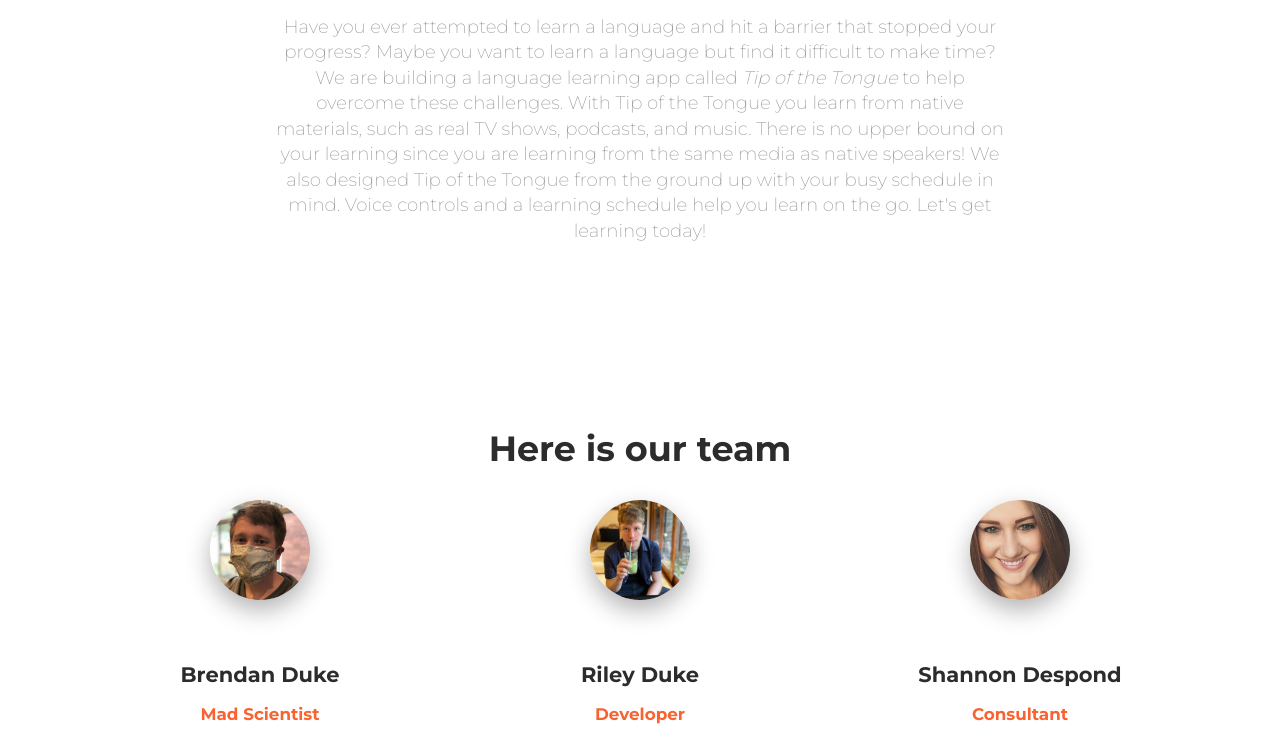
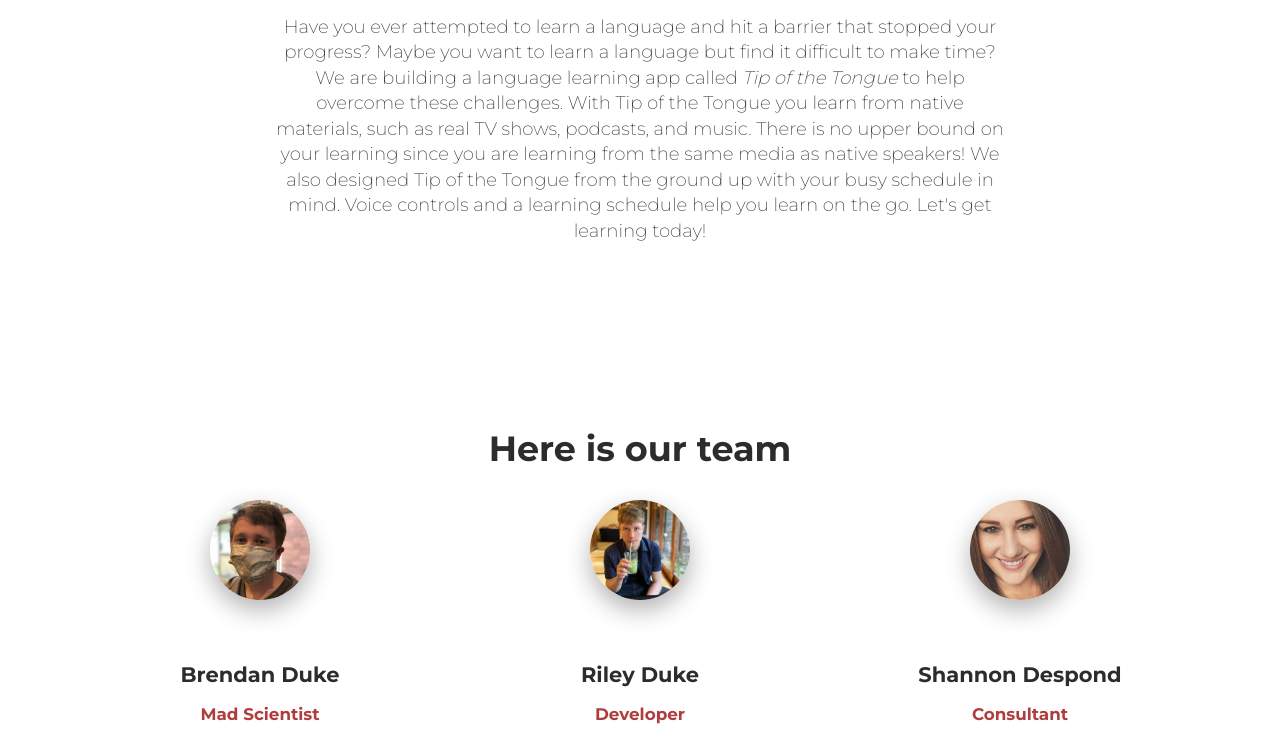
Before and after one commit to dukebw/tip-of-the-tongue, a website: page index.html in a window 1280 px wide. Shown: the part 638-1379 px from the top of the page. Drawn offline with Linux system fonts and the light colour scheme; some packages are replaced by stand-ins of ours.

Commit message:
Primary and description colour changes

```diff
--- a/assets/scss/now-ui-kit/_variables.scss
+++ b/assets/scss/now-ui-kit/_variables.scss
@@ -22,7 +22,7 @@ $black-hr:                   #444444 !default;
 
 $light-gray:                 #E3E3E3 !default;
 $medium-gray:                #DDDDDD !default;
-$dark-gray:                  #9A9A9A !default;
+$dark-gray:                  #343434 !default;
 
 $opacity-gray-3:             rgba(222,222,222, .3) !default;
 $opacity-gray-5:             rgba(222,222,222, .5) !default;
@@ -46,7 +46,7 @@ $default-color:              #888888 !default;
 $default-states-color:       lighten($default-color, 6%) !default;
 $default-color-opacity:      rgba(182, 182, 182, .6) !default;
 
-$primary-color:              #f96332 !default;
+$primary-color:              #B03D3D !default;
 $primary-states-color:       lighten($primary-color, 6%) !default;
 $primary-color-opacity:      rgba(249, 99, 50, .3) !default;
 $primary-color-alert:        rgba(249, 99, 50, .8) !default;
```
Also changed, not shown: assets/css/now-ui-kit.css, 1 other file.
